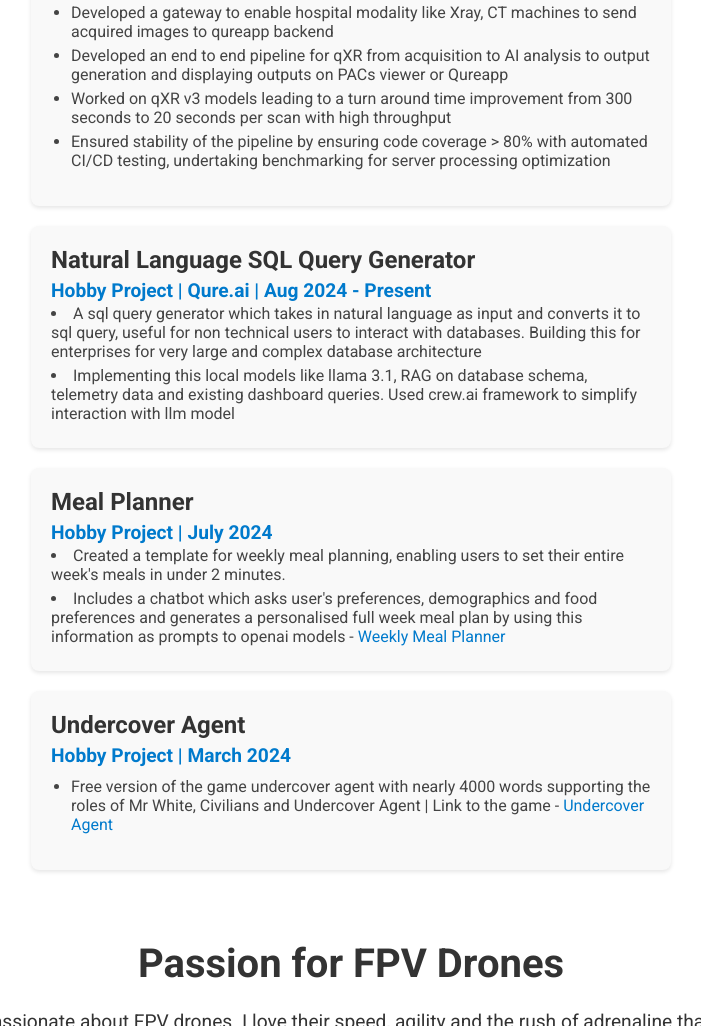
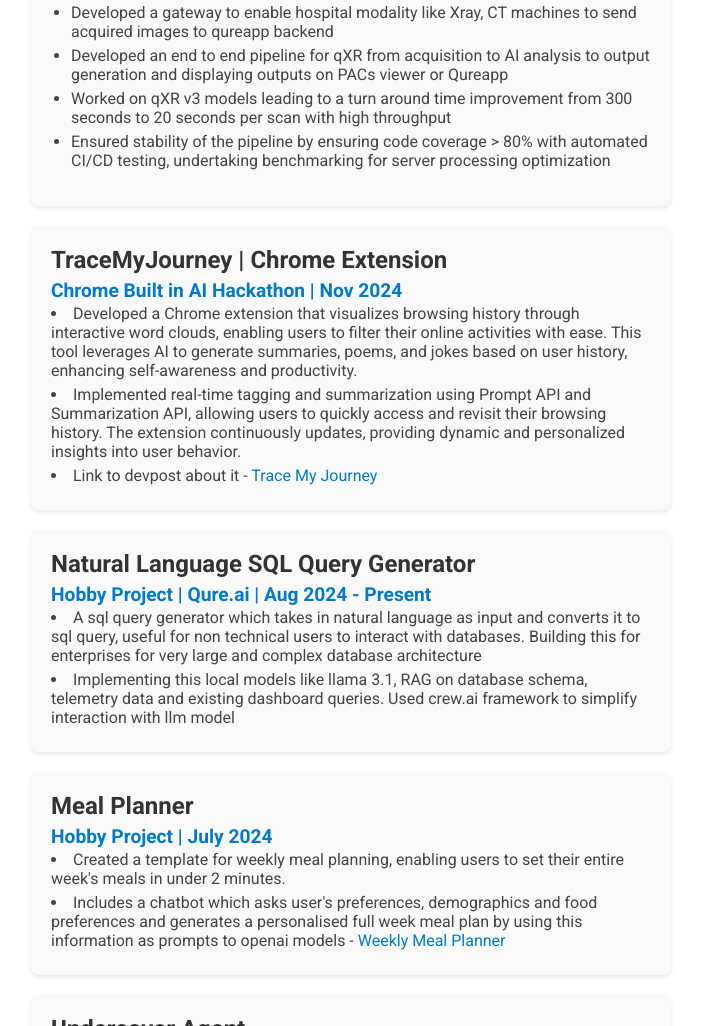
Before and after one commit to prakhar1114/prakharjain, a plain HTML site: page index.html in a window 1280 px wide. Shown: the part 1398-2424 px from the top of the page, without its empty margins (289-990 px from the left). Drawn offline with Linux system fonts and the light colour scheme; a script that the page names is missing.

Commit message:
added TraceMyJourney

```diff
--- a/index.html
+++ b/index.html
@@ -100,6 +100,14 @@
                         <li>Ensured stability of the pipeline by ensuring code coverage > 80% with automated CI/CD testing, undertaking benchmarking for server processing optimization</li>
                     </ul>
                 </div>
+                <div class="work-experience-item">
+                    <h3>TraceMyJourney | Chrome Extension  </h3>
+                    <h4>Chrome Built in AI Hackathon | Nov 2024 </h4>
+                    <li>Developed a Chrome extension that visualizes browsing history through interactive word clouds, enabling users to filter their online activities with ease. This tool leverages AI to generate summaries, poems, and jokes based on user history, enhancing self-awareness and productivity.</li>
+                    <li>Implemented real-time tagging and summarization using Prompt API and Summarization API, allowing users to quickly access and revisit their browsing history. The extension continuously updates, providing dynamic and personalized insights into user behavior.</li>
+                    <li> Link to devpost about it - <a href="https://devpost.com/software/track-myself" target="_blank">Trace My Journey</a></li>
+                </div>
+
                 <div class="work-experience-item">
                     <h3>Natural Language SQL Query Generator </h3>
                     <h4>Hobby Project | Qure.ai | Aug 2024 - Present</h4>
```
